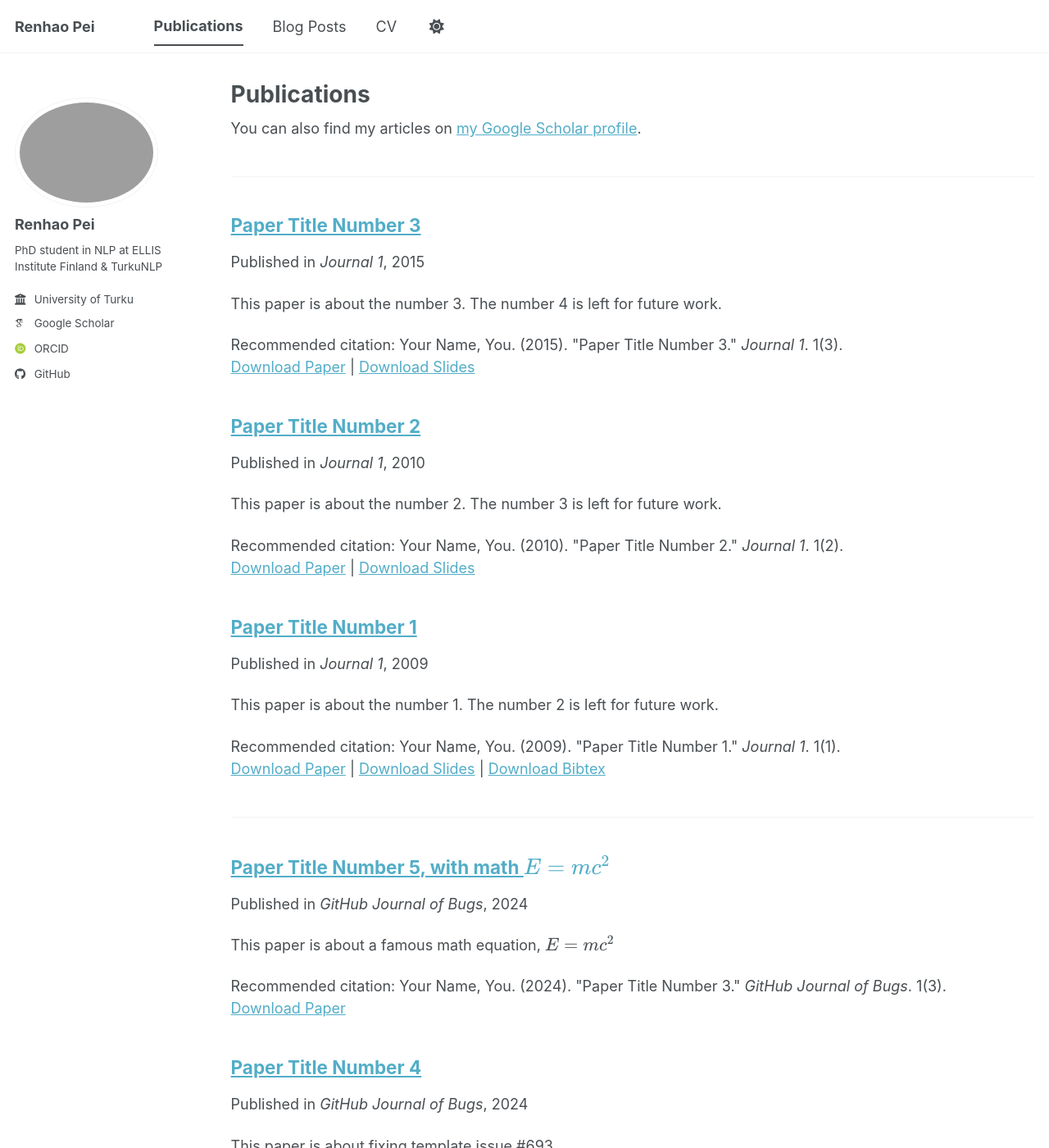
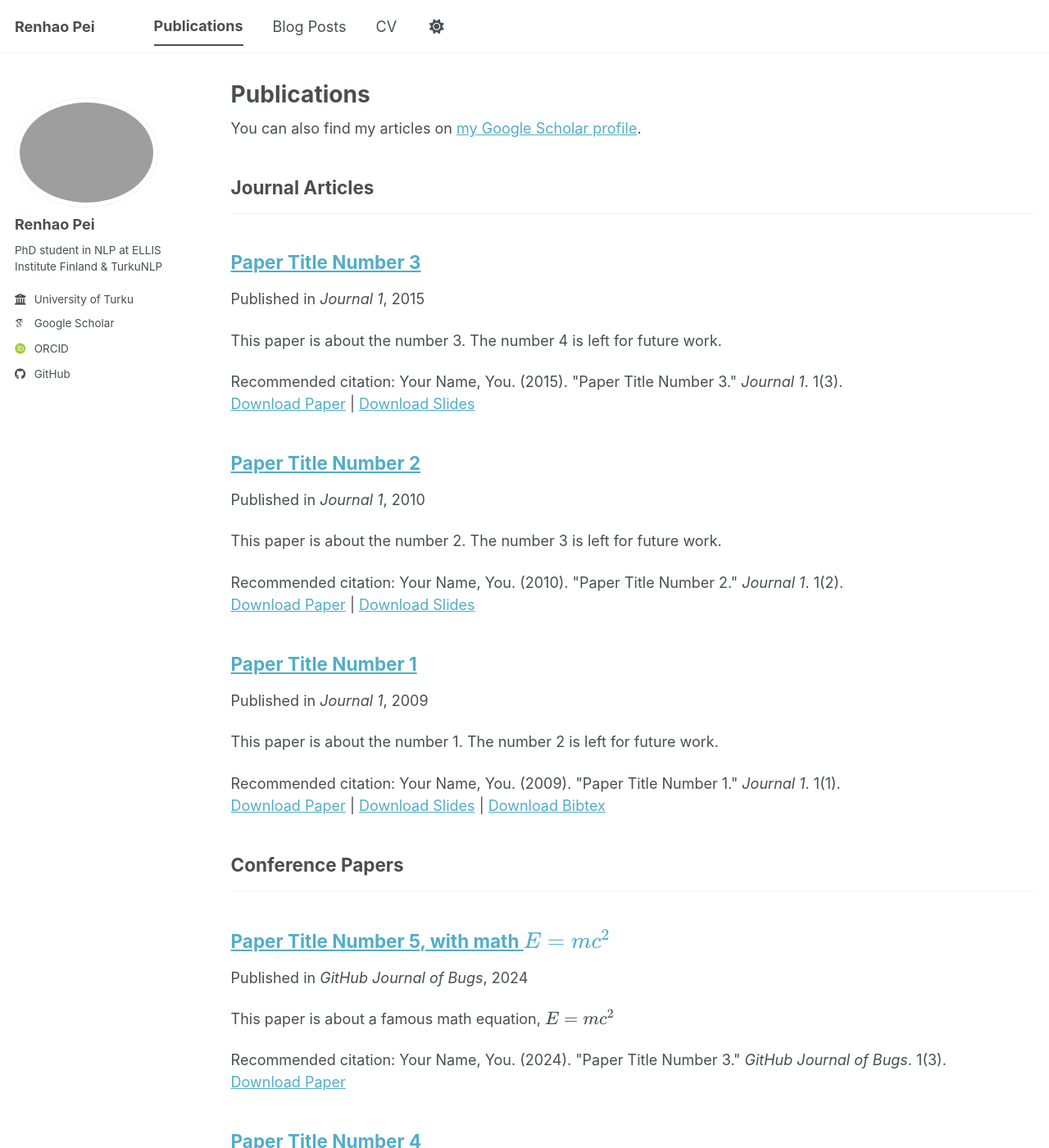
Before and after one commit to Peirh/peirh.github.io, a Jekyll site: the page built from _pages/publications.html, in a window 1280 px wide and 1400 px high. Shown: the whole window at 82% size. Built offline with Jekyll 4.4.1, drawn with Linux system fonts in a browser that asks for light colours; some web fonts are replaced; a script bundle is joined from its source files by our own code; library files that are not in the unit come from our copies.

Commit message:
Update repository and publication category titles
Updated repository field to reflect new GitHub username and corrected publication category titles.

```diff
--- a/_config.yml
+++ b/_config.yml
@@ -16,7 +16,7 @@ description              : &description "PhD student in NLP at ELLIS Institute F
 url                      : https://peirh.github.io # The base hostname & protocol for your site e.g. "https://[your GitHub username].github.io",
                                                            # or if you already have some other page hosted on Github then use "https://[your GitHub username].github.io/[Your Repo Name]"
 baseurl                  : "" # the subpath of your site, e.g. "/blog"
-repository               : "academicpages/academicpages.github.io"
+repository               : "peirh/peirh.github.io"
 
 # Site Author - The following control what appear as part of the author content on the side bar.
 #               If a field is blank the icon and link will not appear, otherwise it will be shown.
@@ -85,11 +85,11 @@ author:
 # Publication Category - The following the list of publication categories and their headings
 publication_category:
   books:
-    title: #'Books'
+    title: 'Books'
   manuscripts:
-    title: #'Journal Articles'
+    title: 'Journal Articles'
   conferences:
-    title: #'Conference Papers'
+    title: 'Conference Papers'
 
 # Site Settings
 teaser                   :  # filename of teaser fallback teaser image placed in /images/ for social media previews
```
